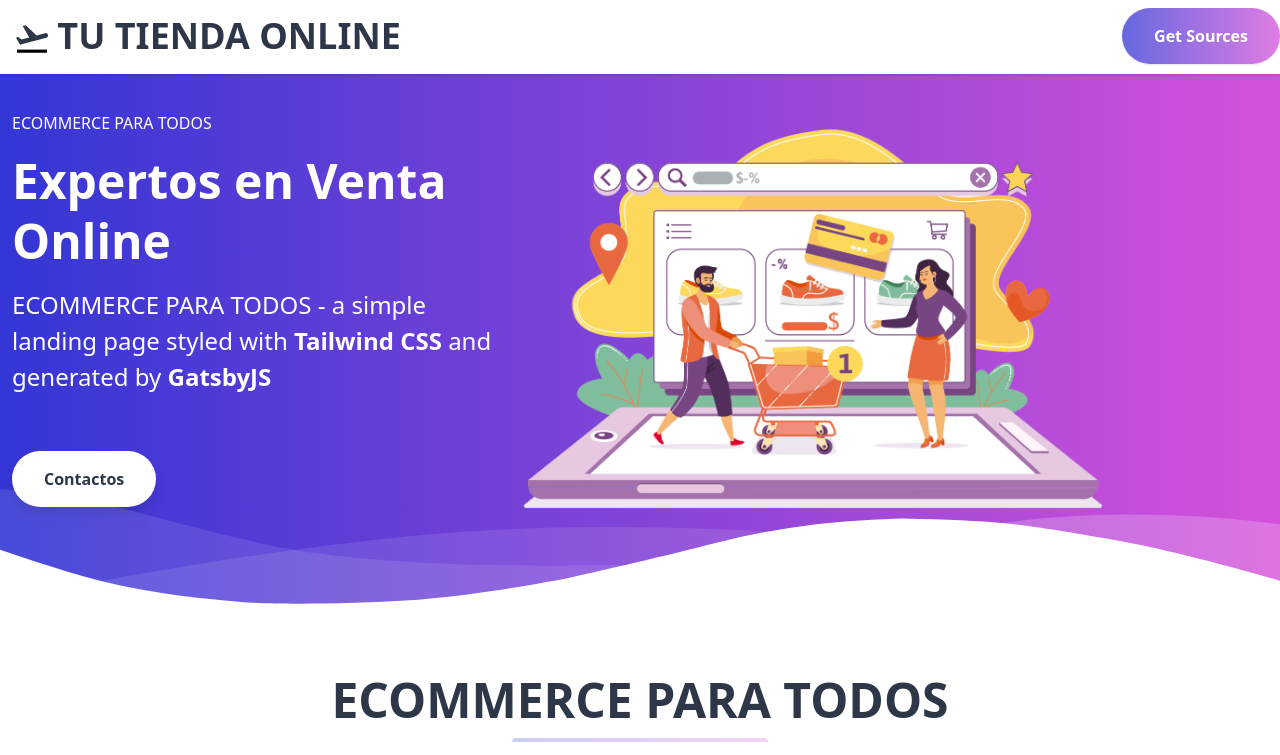
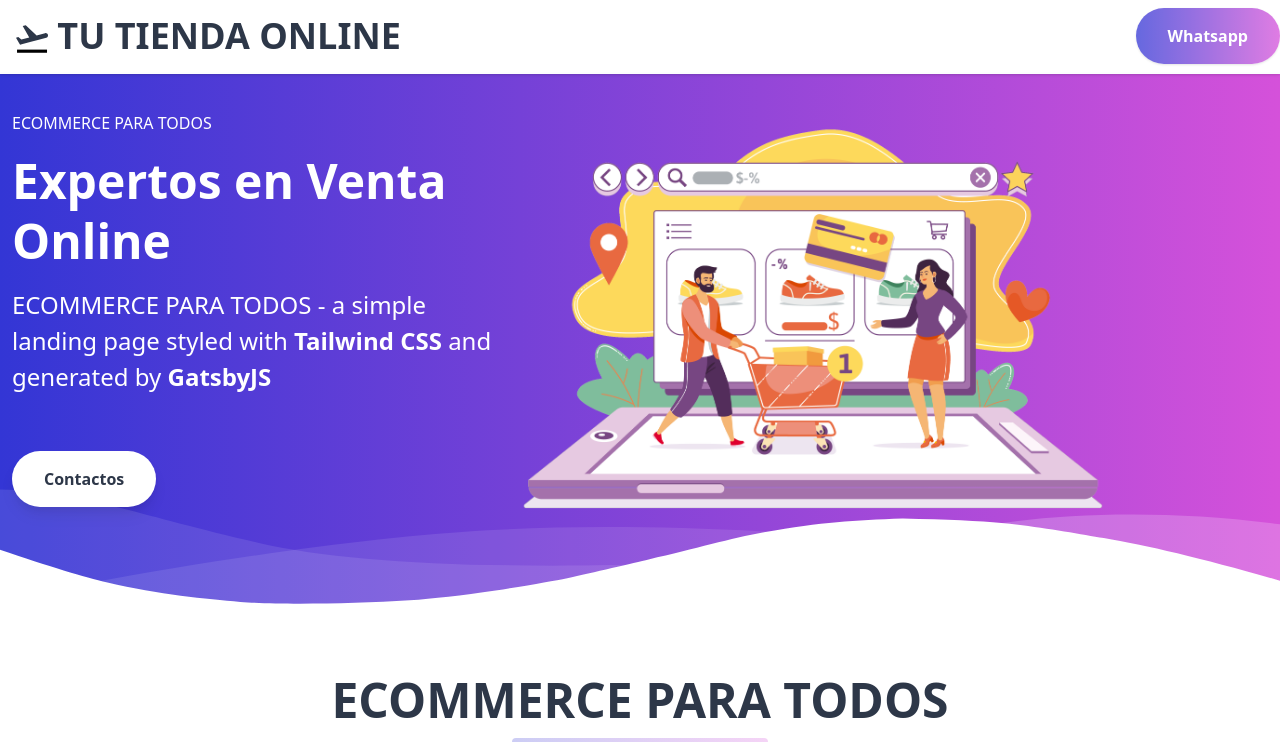
Before and after one commit to Kopilott/gatsbyjs-starter-tailwindplay, a Gatsby site: page / in a window 1280 px wide. Shown: the top 755 px of the page. Built offline with nearby package versions, Linux system fonts and the light colour scheme; Gatsby itself is replaced by a stand-in of ours.

Commit message:
first commit

```diff
--- a/src/components/layout.js
+++ b/src/components/layout.js
@@ -50,7 +50,7 @@ function Layout({ children }) {
                   </ul>
                   <form action={data.site.siteMetadata.github}>
                     <button type="submit" id="navAction"
-                            className="mx-auto lg:mx-0 hover:underline font-bold rounded-full mt-4 lg:mt-0 py-4 px-8 shadow opacity-75 gradient text-white">Get Sources</button>
+                            className="mx-auto lg:mx-0 hover:underline font-bold rounded-full mt-4 lg:mt-0 py-4 px-8 shadow opacity-75 gradient text-white">Whatsapp</button>
                   </form>
 
                 </div>
```
